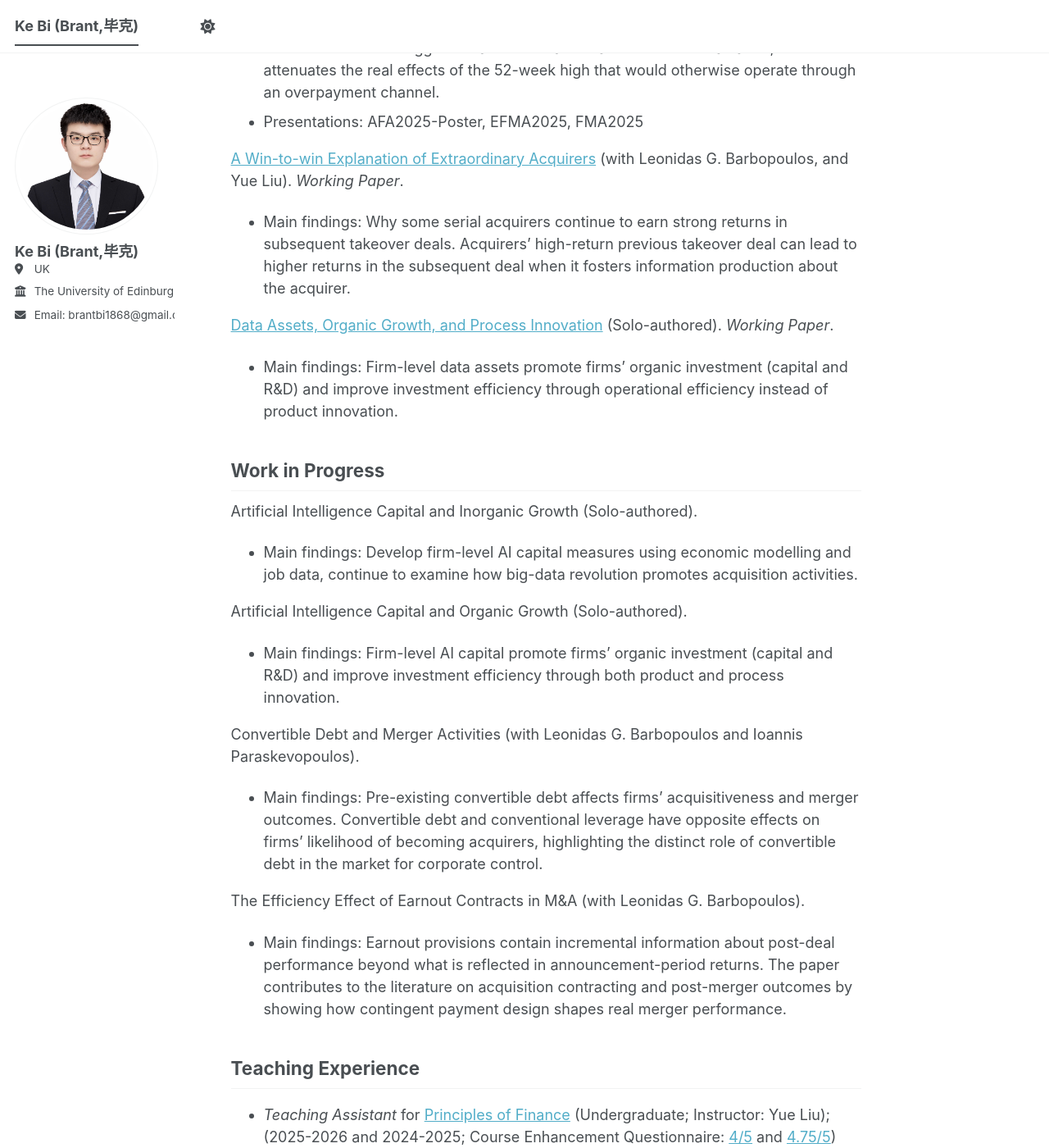
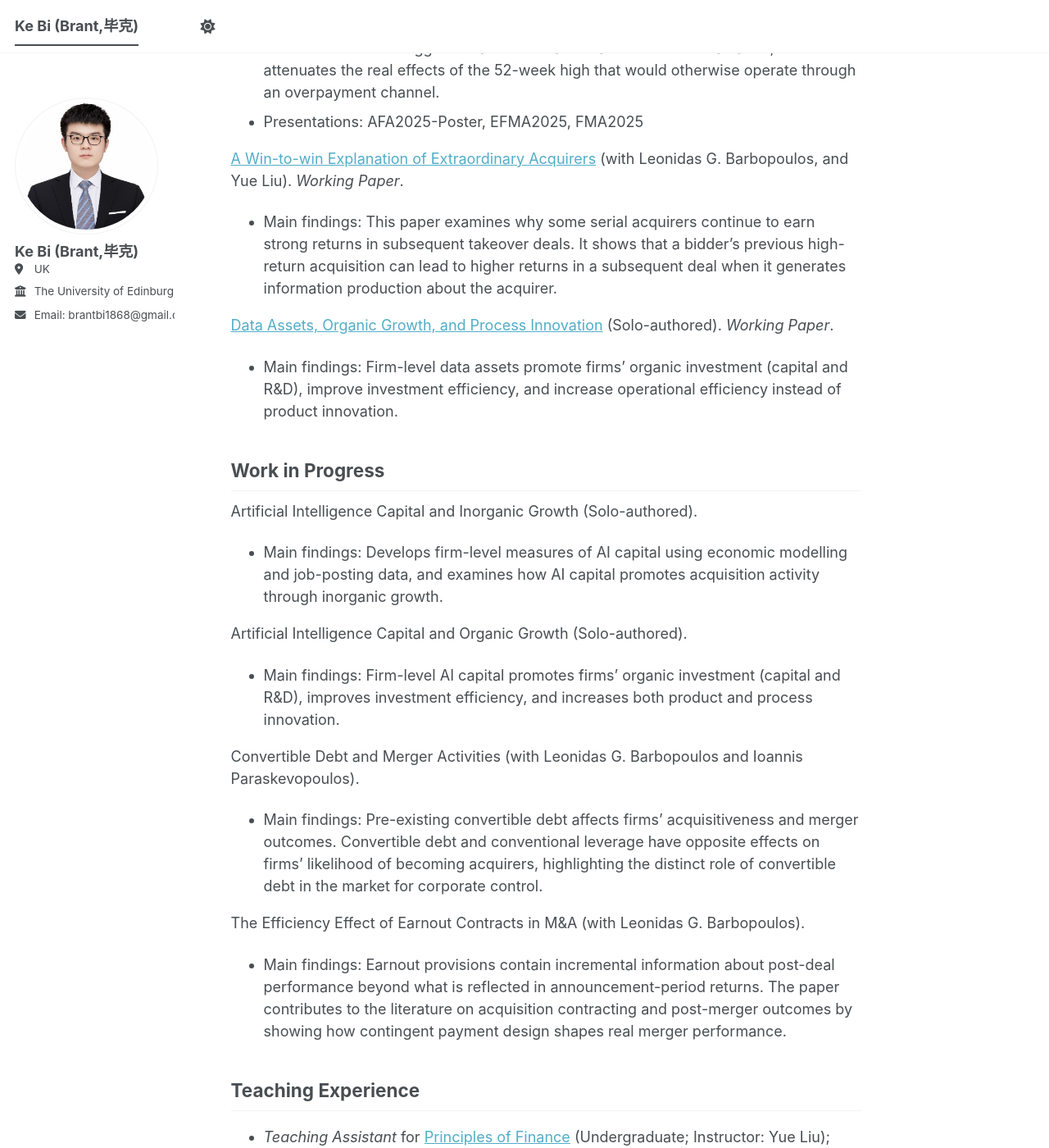
Before and after one commit to brant1868/brant1868.github.io, a Jekyll site: the page built from _pages/about.md, in a window 1280 px wide and 1400 px high, scrolled down 1218 px. Shown: the whole window at 82% size. Built offline with Jekyll 4.4.1, drawn with Linux system fonts in a browser that asks for light colours; a script bundle is joined from its source files by our own code; library files that are not in the unit come from our copies; some of the changed text lies outside the part shown.

Commit message:
Update about.md

```diff
--- a/_pages/about.md
+++ b/_pages/about.md
@@ -40,19 +40,19 @@ Working Papers
 - Presentations: AFA2025-Poster, EFMA2025, FMA2025
 
 [A Win-to-win Explanation of Extraordinary Acquirers](https://drive.google.com/file/d/1zAFkscCTH0avC7iFt44_ZkrethvgdwDa/view?usp=sharing){:target="_blank" } (with Leonidas G. Barbopoulos, and Yue Liu). _Working Paper_.
-- Main findings: Why some serial acquirers continue to earn strong returns in subsequent takeover deals. Acquirers’ high-return previous takeover deal can lead to higher returns in the subsequent deal when it fosters information production about the acquirer.
+- Main findings: This paper examines why some serial acquirers continue to earn strong returns in subsequent takeover deals. It shows that a bidder’s previous high-return acquisition can lead to higher returns in a subsequent deal when it generates information production about the acquirer.
 
 [Data Assets, Organic Growth, and Process Innovation](https://drive.google.com/file/d/1M3oKFxyER4gjZ8XPjFuT-uX8Pza1Q8wN/view?usp=sharing){:target="_blank" } (Solo-authored). _Working Paper_.
-- Main findings: Firm-level data assets promote firms' organic investment (capital and R&D) and improve investment efficiency through operational efficiency instead of product innovation.
+- Main findings: Firm-level data assets promote firms' organic investment (capital and R&D), improve investment efficiency, and increase operational efficiency instead of product innovation.
 
 
 Work in Progress
 ------
 Artificial Intelligence Capital and Inorganic Growth (Solo-authored).
-- Main findings: Develop firm-level AI capital measures using economic modelling and job data, continue to examine how big-data revolution promotes acquisition activities.
+- Main findings: Develops firm-level measures of AI capital using economic modelling and job-posting data, and examines how AI capital promotes acquisition activity through inorganic growth.
 
 Artificial Intelligence Capital and Organic Growth (Solo-authored).
-- Main findings: Firm-level AI capital promote firms' organic investment (capital and R&D) and improve investment efficiency through both product and process innovation.
+- Main findings: Firm-level AI capital promotes firms' organic investment (capital and R&D), improves investment efficiency, and increases both product and process innovation.
 
 Convertible Debt and Merger Activities (with Leonidas G. Barbopoulos and Ioannis Paraskevopoulos).
 - Main findings: Pre-existing convertible debt affects firms’ acquisitiveness and merger outcomes. Convertible debt and conventional leverage have opposite effects on firms’ likelihood of becoming acquirers, highlighting the distinct role of convertible debt in the market for corporate control.
```
Also changed, not shown: other parts of _pages/about.md (+5 -5 lines).
